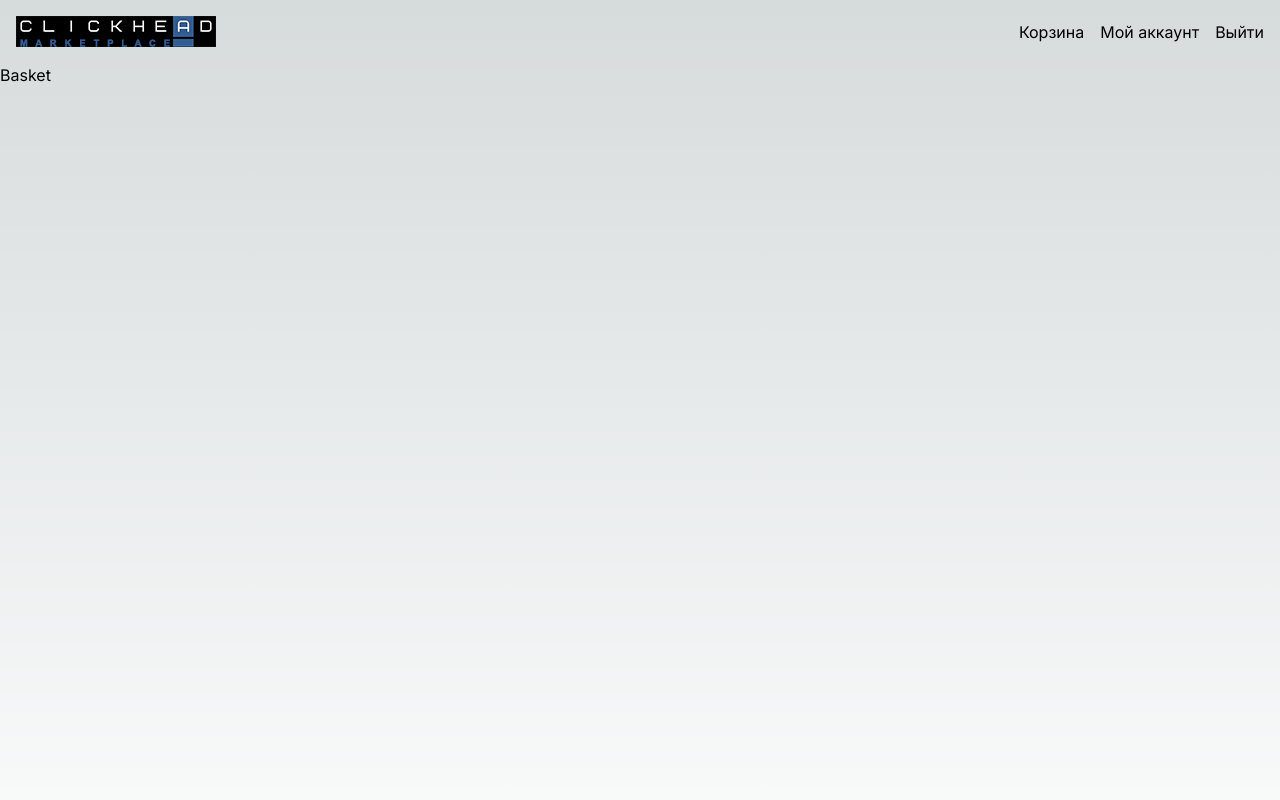
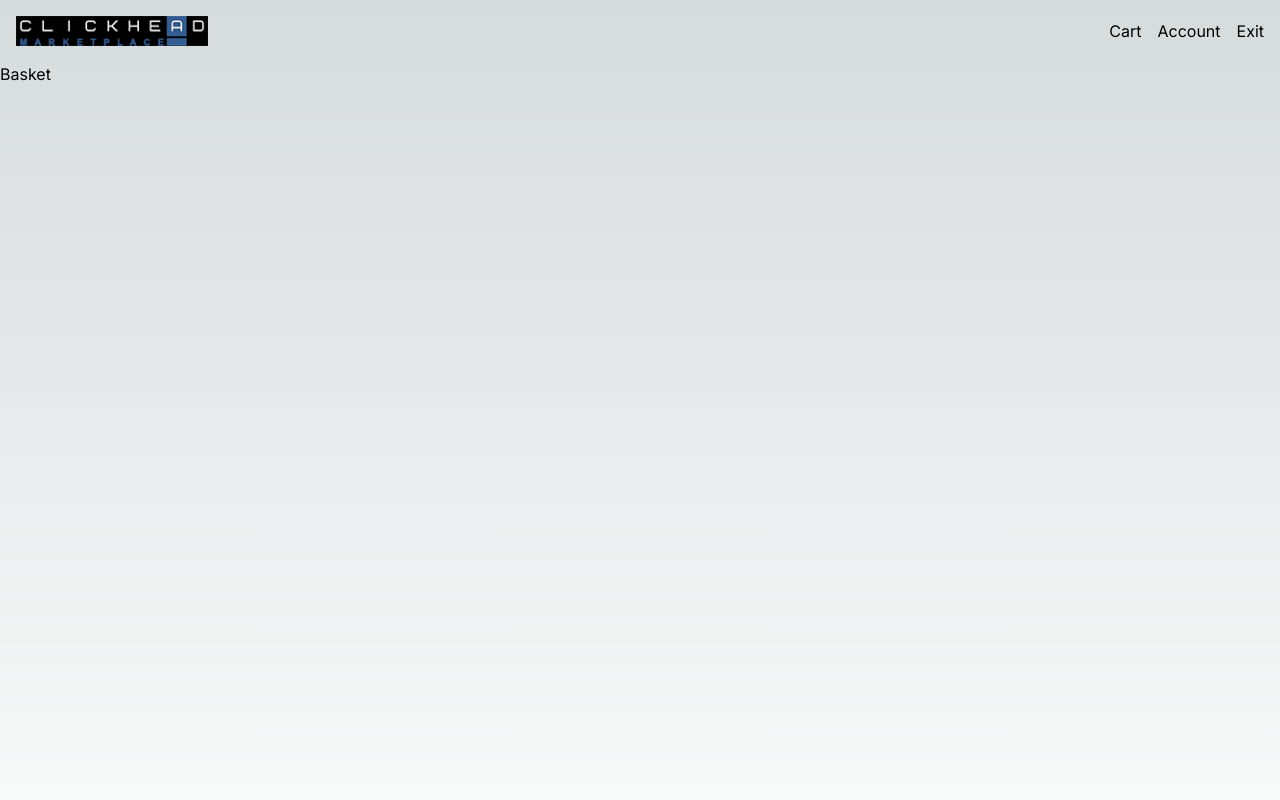
Before and after one commit to SenpaiSun/click-head-test, a Next.js app: page /basket in a window 1280 px wide. Shown: the top 800 px of the page. Built offline with nearby package versions, Linux system fonts and the light colour scheme.

Commit message:
feat: complete card prodict

```diff
--- a/package.json
+++ b/package.json
@@ -3,7 +3,7 @@
   "version": "0.1.0",
   "private": true,
   "scripts": {
-    "dev": "next dev",
+    "dev": "next dev --turbo",
     "build": "next build",
     "start": "next start",
     "lint": "next lint"
--- a/src/app/page.tsx
+++ b/src/app/page.tsx
@@ -4,6 +4,7 @@ import { getProducts } from "../api/api";
 import { useActions } from "../hooks/action";
 import { useAppSelector } from "../hooks/redux";
 import { CardProduct } from "../components/CardProduct/CardProduct";
+import Loader from "../ui/loader/loader";
 
 export default function Home() {
   const {setProducts} = useActions()
@@ -18,9 +19,9 @@ export default function Home() {
   console.log(products)
   return (
     <main className="flex min-h-screen flex-col items-center justify-between p-24">
-      {products.map((product) => (
+      {isLoading ? <Loader /> : (products.map((product) => (
         <CardProduct key={product.id} {...product}/>
-      ))}
+      )))}
     </main>
   );
 }
--- a/src/components/Header/Header.tsx
+++ b/src/components/Header/Header.tsx
@@ -4,21 +4,21 @@ import Image from 'next/image'
 
 export const Header: React.FC = () => {
   return (
-    <header className='flex justify-between items-center p-4 w-full h-200'>
-      <Link href={'/'} className='cursor:pointer'>
-        <Image src='/logo.png' width={200} height={31} alt='logo' />
+    <header className='flex justify-between items-center p-4'>
+      <Link href={'/'} className='cursor:pointer w-48'>
+        <Image src='/logo.png' priority={true} width={0} height={0} sizes='100vw' className='w-full' alt='logo' />
       </Link>
-      <div className='flex space-x-4'>
+      <nav className='flex space-x-4'>
         <Link href={'/basket'} className='space-x-0 text-center hover:opacity-70 color-hover-text'>
-          Корзина
+          Cart
         </Link>
         <Link href={'/'} className='space-x-0 text-center hover:opacity-70 color-hover-text'>
-          Мой аккаунт
+          Account
         </Link>
         <Link href={'/'} className='space-x-0 text-center hover:opacity-70 color-hover-text'>
-          Выйти
+          Exit
         </Link>
-      </div>
+      </nav>
     </header>
   )
 }
```
Also changed, not shown: src/components/CardProduct/CardProduct.tsx (+16 -13 lines), src/ui/buttonToBacket/ButtonToBacket.tsx (added, +9 -0 lines), src/ui/loader/loader.tsx (+8 -9 lines), public/card.jpg (added), public/loader.svg (added).
